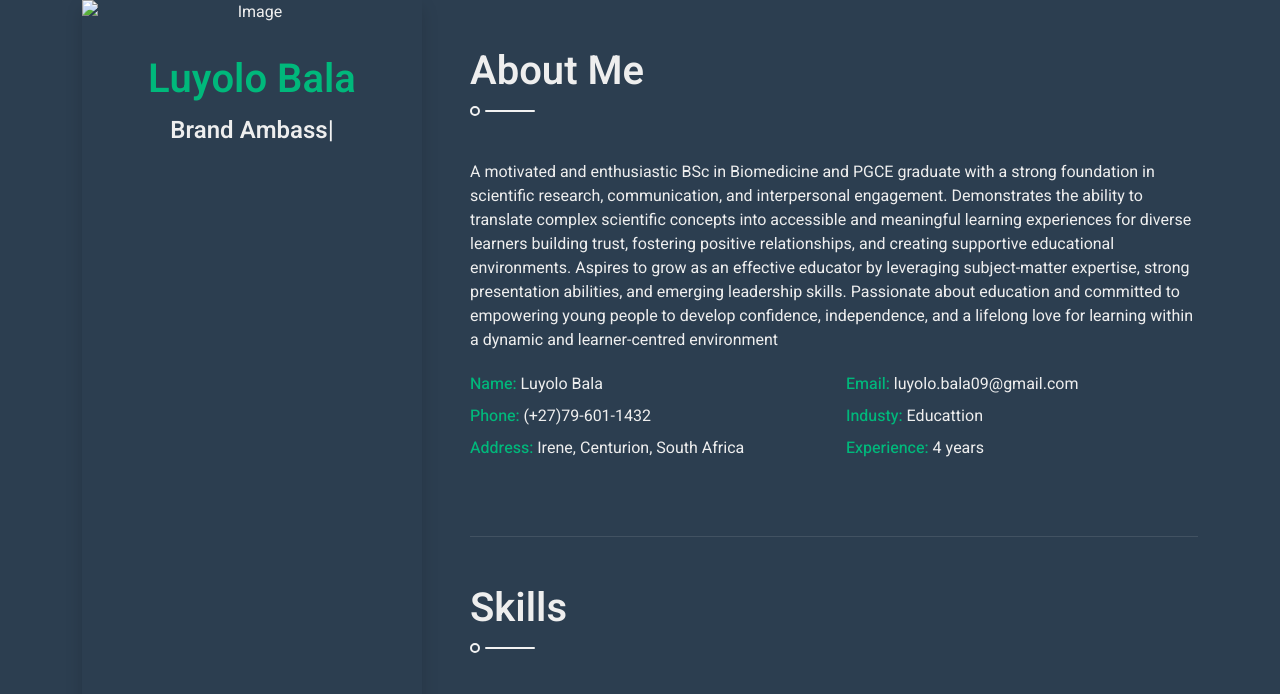
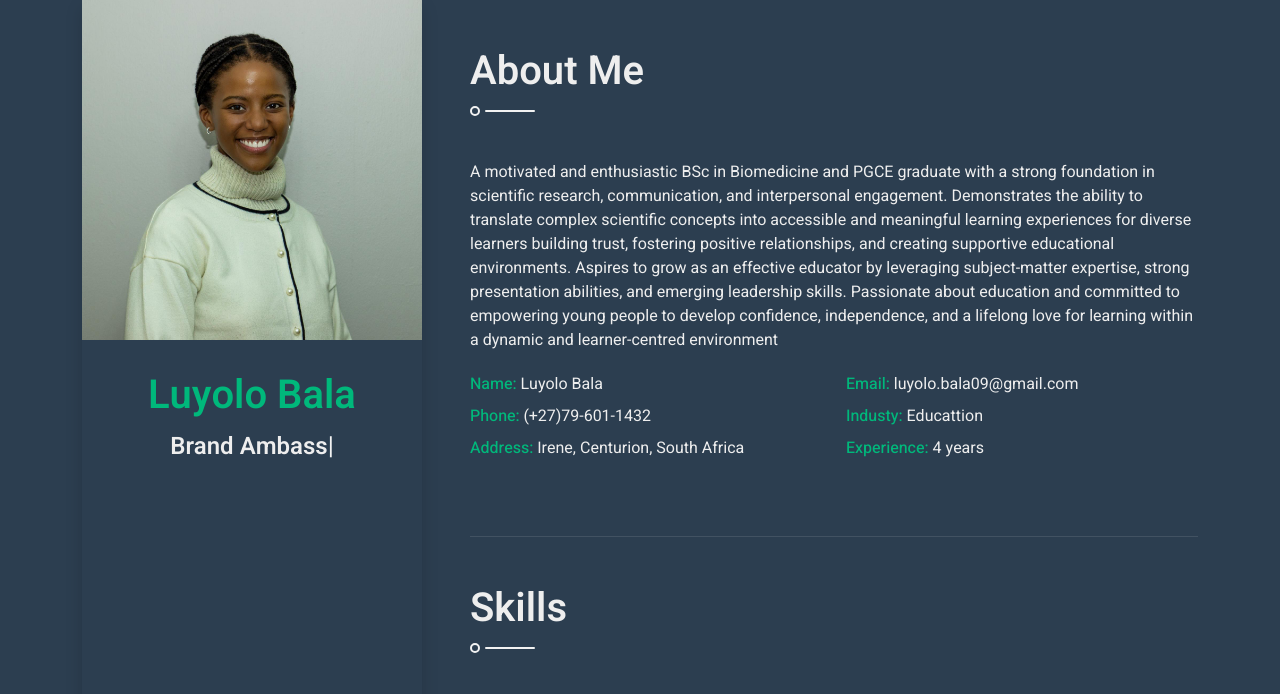
Before and after one commit to NtsakoKwinika/Bala, a plain HTML site: page index.html in a window 1280 px wide. Shown: the top 694 px of the page. Drawn offline with nearby package versions, Linux system fonts and the light colour scheme.

Commit message:
Update index.html

```diff
--- a/index.html
+++ b/index.html
@@ -44,7 +44,7 @@
             <div class="row g-5">
                 <div class="col-lg-4 sticky-lg-top vh-100">
                     <div class="d-flex flex-column h-100 text-center overflow-auto shadow">
-                        <img class="w-100 img-fluid mb-4" src="img/pluyolo.jpeg" alt="Image">
+                        <img class="w-100 img-fluid mb-4" src="img/luyolo.jpeg" alt="Image">
                         <h1 class="text-primary mt-2">Luyolo Bala</h1>
                         <div class="mb-4" style="height: 22px;">
                             <h4 class="typed-text-output d-inline-block text-light"></h4>
```
